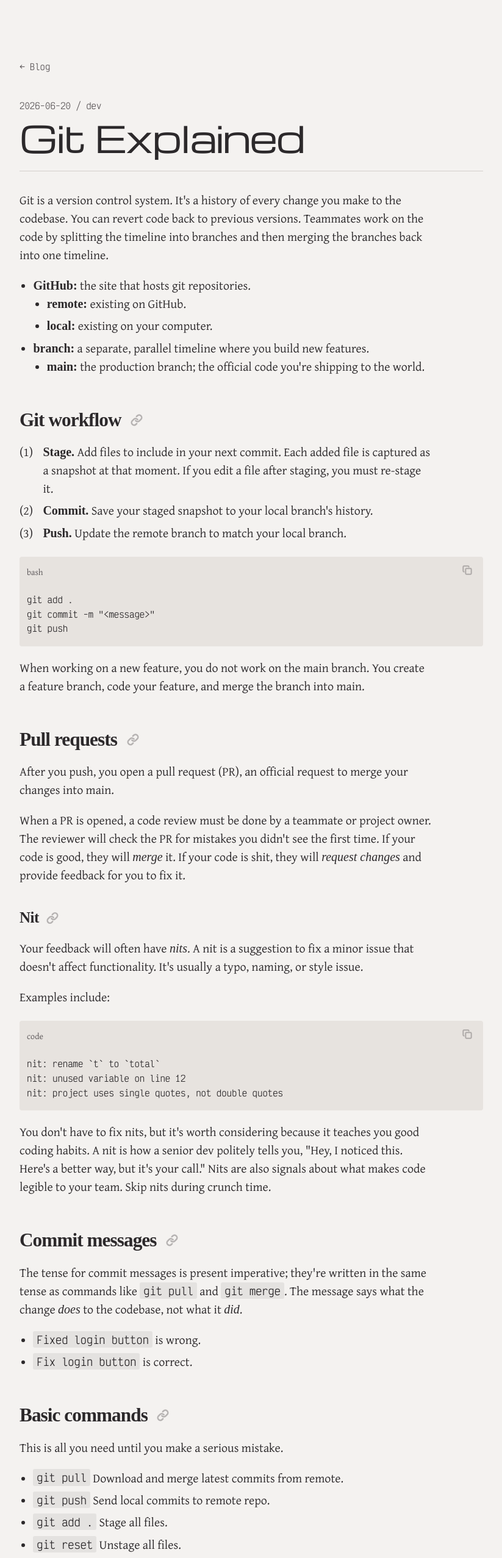
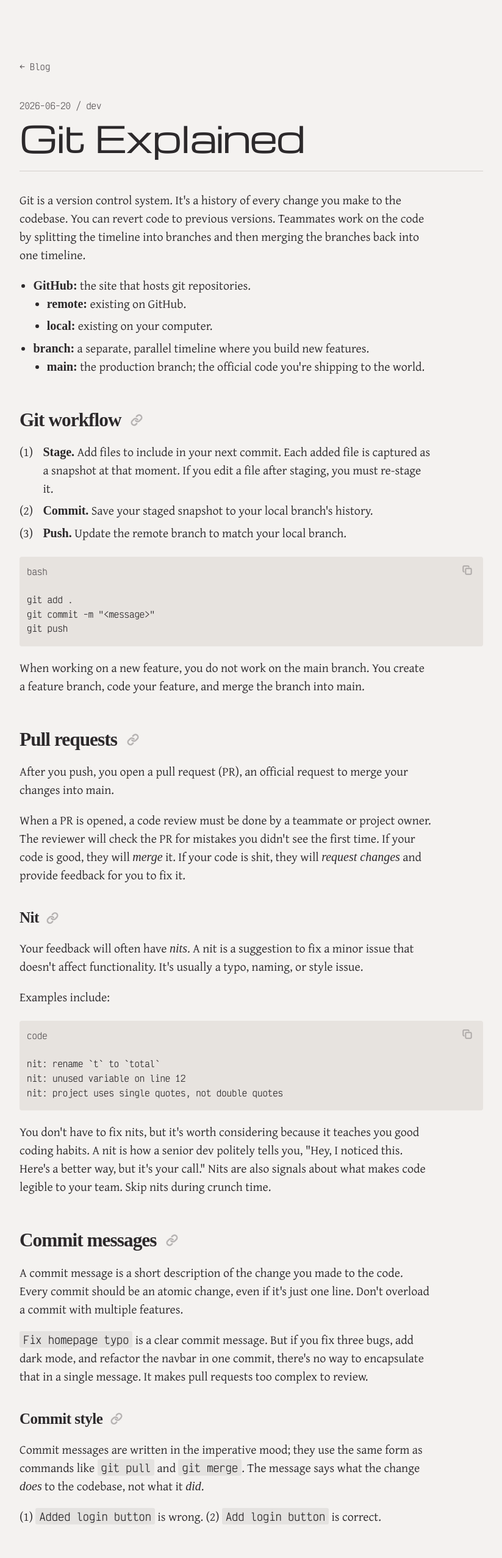
Before and after one commit to amadeuswolfkang/amadeuskang.com, an Eleventy site: page articles/git-explained.md in a window 1280 px wide. Shown: the top 2555 px of the page at 61% size, without its empty margins (228-1051 px from the left). Built offline with nearby package versions, Linux system fonts and the light colour scheme; Eleventy itself is replaced by a stand-in of ours; code samples lack their colours; files that its build step writes are made by us from their sources; a web font is replaced by a local one.

Commit message:
Add commit style section to git explained article

```diff
--- a/_includes/base.njk
+++ b/_includes/base.njk
@@ -386,6 +386,7 @@
     align-items: baseline;
     padding: 0.5rem 0.75rem;
     color: var(--c-code-meta);
+    font-family: 'Victor Mono', monospace;
     font-size: var(--text-xs);
     font-variant-numeric: tabular-nums;
   }
--- a/articles/git-explained.md
+++ b/articles/git-explained.md
@@ -5,7 +5,7 @@ tag: dev
 description: A practical tour of Git on workflow, commands, and how to dig yourself out of the scary situations.
 ---
 
-Git is a version control system. It's a history of every change you make to the codebase. You can revert code back to previous versions. Teammates work on the code by splitting the timeline into branches and then merging the branches back into one timeline.
+Git is a version control system. It's a history of every change you make to the codebase. You can revert code to previous versions. Teammates work on the code by splitting the timeline into branches and then merging the branches back into one timeline.
 
 - **GitHub:** the site that hosts git repositories.
     - **remote:** existing on GitHub.
@@ -49,10 +49,16 @@ You don't have to fix nits, but it's worth considering because it teaches you go
 
 ## Commit messages
 
-The tense for commit messages is present imperative; they're written in the same tense as commands like `git pull` and `git merge`. The message says what the change *does* to the codebase, not what it *did*.
+A commit message is a short description of the change you made to the code. Every commit should be an atomic change, even if it's just one line. Don't overload a commit with multiple features.
 
-- `Fixed login button` is wrong.
-- `Fix login button` is correct.
+`Fix homepage typo` is a clear commit message. But if you fix three bugs, add dark mode, and refactor the navbar in one commit, there's no way to encapsulate that in a single message. It makes pull requests too complex to review.
+
+### Commit style
+
+Commit messages are written in the imperative mood; they use the same form as commands like `git pull` and `git merge`. The message says what the change *does* to the codebase, not what it *did*.
+
+(1) `Added login button` is wrong.
+(2) `Add login button` is correct.
 
 ## Basic commands
 
@@ -89,7 +95,7 @@ Older Git users don't use switch or restore; they use `git checkout`. It's overl
 
 A merge conflict is when 2 people edit the same line of code. The edits overlap and Git must pick one to take priority.
 
-To resolve it, you either (1) accept the current, (2) accept the incoming, or (3) both. Accepting both literally concatenates the code for you to figure out later. Make the right decision by reading the code and asking your teammates why they made the edit.
+To resolve it, you (1) accept the current, (2) accept the incoming, or (3) both. Accepting both will concatenate the code for you to figure out later. Make the right decision by reading the code and asking your teammates why they made the edit.
 
 ## Destructive changes
 
@@ -102,7 +108,7 @@ Overwrite the remote repo's history with your local repo's history.
 
 ### Should I force push?
 
-Git rejects the push if the local branch and the remote branch diverge in commit history. It causes `git error: failed to push some refs to`.
+Git rejects the push if the local branch and the remote branch diverge in commit history. It causes `error: failed to push some refs to`.
 
 1. **Parallel commits.** Your teammate pushed to the remote branch, and now your local branch is behind. To fix, `git pull`.
 2. **Rewritten history.** You rebased or amended a commit that was already pushed. This rewrites your local commit history, diverging it from the remote branch.
@@ -111,7 +117,7 @@ Git rejects the push if the local branch and the remote branch diverge in commit
 
 ### Rebasing
 
-Merges make Git graphs look messy. You `git rebase <branch-name>` to make the graph linear. Rebasing makes the graph linear by plucking off a feature branch and then sticking it onto the latest commit. That's why it's called rebasing. It changes the base commit that the branch starts from. Never rebase without coordinating the team. After rebasing, you must force push.
+Merge commits clutter the Git graph. You `git rebase <branch-name>` to keep it linear by replaying your commits onto the tip of the target branch. This changes the base commit your branch starts from. If you've already pushed the branch, you'll need to force push after rebasing. Don't rebase commits others are working on.
 
 ### Amending exposed secrets in Git
 
@@ -141,7 +147,7 @@ Git history is permanent. Deleted files remain in all prior commits. If sensitiv
 2. Add the file to `.gitignore`: `echo "<filename>/" >> .gitignore`
 3. Stop tracking the file: `git rm -r --cached <filename>`
 4. Commit: `git commit -m "stop tracking <filename>"`
-5. Clean the file out of history with [git-filter-repo](https://github.com/newren/git-filter-repo), a Python tool: `git filter-repo --sensitive-data-removal --invert-paths --path <filename>`
+5. Clean the file out of history with [git-filter-repo](https://github.com/newren/git-filter-repo): `git filter-repo --invert-paths --path <filename>`
 6. Force push. Teammates must re-clone after the force push: `git push --force`
 
 ## Can AI run Git commands?
```
Also changed, not shown: _includes/article.njk (+18 -13 lines).
